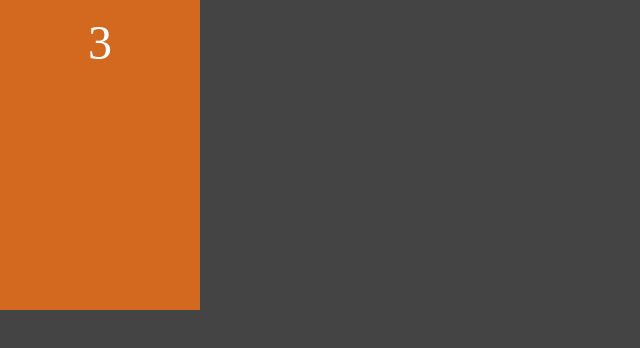
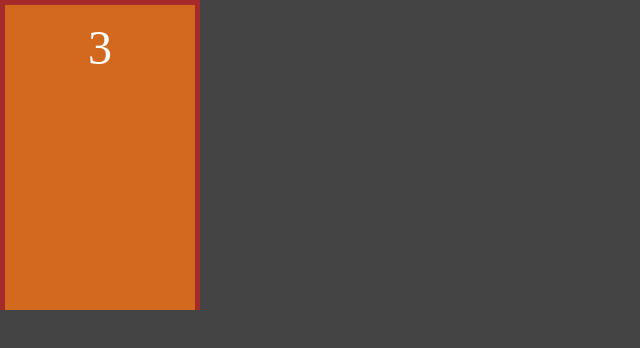
Before and after one commit to DiogoKenway/monty-hall, a Next.js app: page / in a window 1280 px wide. Shown: the top 348 px of the page, without its empty margins (0-640 px from the left). Built offline with nearby package versions, Linux system fonts and the light colour scheme.

Commit message:
applying borders to the door

```diff
--- a/src/components/Porta.jsx
+++ b/src/components/Porta.jsx
@@ -2,8 +2,12 @@ import styles from "@/styles/Porta.module.css";
 
 export default function Porta(props) {
     return (
-        <div className={styles.porta}>
-            <div className={styles.numero}>3</div>
+        <div className={styles.area}>
+            <div className={styles.estrutura}>
+                <div className={styles.porta}>
+                    <div className={styles.numero}>3</div>
+                </div>
+            </div>
         </div>
     )
 }
--- a/src/styles/Porta.module.css
+++ b/src/styles/Porta.module.css
@@ -1,9 +1,24 @@
+.area {
+    display: flex;
+    width: var(--area-porta-largura);
+    height: var(--area-porta-altura);
+}
+
+.estrutura  {
+    display: flex;
+    /* width: 100%; */
+    flex-grow: 1;
+    border-top: solid 5px brown;
+    border-left: solid 5px brown;
+    border-right: solid 5px brown;
+}
+
 .porta {
     display: flex;
     flex-direction: column;
     align-items: center;
-    width: var(--area-porta-largura);
-    height: var(--area-porta-altura);
+    /* width: 100%; */
+    flex-grow: 1;
     padding: 15px;
     background-color: chocolate;
 }
```
